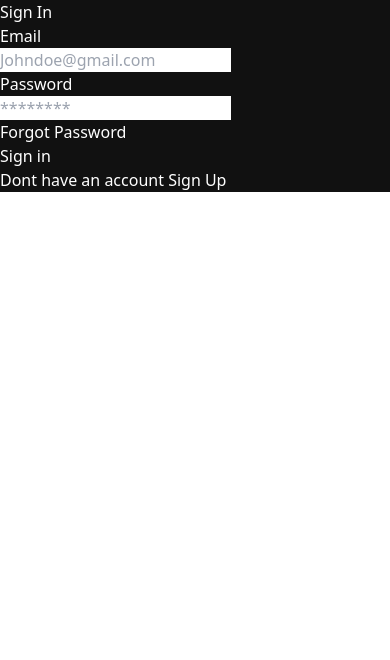
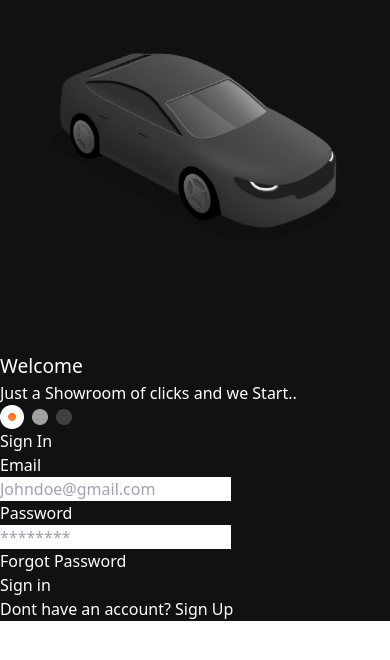
Before and after one commit to Talha-24/Car_Rental_Service, a React (Vite) app: page / in a window 390 px wide. Shown: the top 660 px of the page. Built offline with nearby package versions, Linux system fonts and the light colour scheme.

Commit message:
Completed the Login Form , also its responsive part,Remeber only UI

```diff
--- a/src/App.jsx
+++ b/src/App.jsx
@@ -1,10 +1,10 @@
-import Login from "./assets/Components/SignUp/Login"
+import SignUp from "./assets/Components/SignUp/SignUp"
 
 
 const App = () => {
   return (
     <div className="flex items-center justify-center app">
-     <Login/>
+    <SignUp/>
 
     </div>
   )
--- a/src/assets/Components/Common/Section.jsx
+++ b/src/assets/Components/Common/Section.jsx
@@ -1,7 +1,7 @@
 
 const Section = () => {
   return (
-    <div className='bg-[#FF6E1C] w-[410px] flex items-center justify-center flex-col py-[200px] h-[100vh]'>
+    <div className='bg-[#FF6E1C] w-[410px] flex items-center justify-center flex-col py-[200px] h-[100vh] signupform'>
         <div id="image">
             <img  className="object-cover w-[100%] h-[50vh] bg-[#FF6E1C]" src="src\assets\images\carone.png" alt="" />
         </div>
--- a/src/assets/Components/SignUp/Login.jsx
+++ b/src/assets/Components/SignUp/Login.jsx
@@ -2,27 +2,27 @@
 
 const Login = () => {
   return (
-    <div className="bg-[#f22222] w-[500px] flex flex-col items-center justify-center h-[100vh]">
+    <div className="bg-[#ffffff] w-[410px] flex flex-col items-center justify-center h-[100vh] section">
         <form className="flex flex-col items-center justify-center">
             <div className="flex flex-col gap-3" >
                 <h2 className="text-4xl font-bold text-[#19345F]">Sign In</h2>
                 <div id="email">
-                    <p className="text-black">Email</p>
-                    <input  type="text" placeholder="Johndoe@gmail.com" className="bg-[#F4F2F3] placeholder:text-gray-400 font-semibold text-gray-500 rounded px-2 py-2 w-[290px]" />
+                    <p className="text-[#19345F]">Email</p>
+                    <input  type="text" placeholder="Johndoe@gmail.com" className="bg-[#F4F2F3] placeholder:text-gray-400 text-sm text-gray-500 rounded-sm px-2 py-[5px] w-[290px] signupinput" />
                 </div>
                 <div id="password">
-                    <p className="text-black">Password</p>
-                    <input type="password" placeholder="********" className="bg-[#F4F2F3] placeholder:text-gray-400 font-semibold text-gray-500 rounded px-2 py-2 w-[290px]" />
+                    <p className="text-[#19345F]">Password</p>
+                    <input type="password" placeholder="********" className="bg-[#F4F2F3] placeholder:text-gray-400 font-semibold placeholder:text-sm text-gray-500 rounded-sm px-2 py-[5px] w-[290px] signupinput" />
                 </div>
-                <div id="forgotpassword">
-                    <p>Forgot Password</p>
+                <div id="forgotpassword" className="my-[10px] text-right text-[#FF5C00]">
+                    <p className="underline font-semibold">Forgot Password</p>
                 </div>
 
             </div>
             <div>
-                <button className="bg-[#FF6E1C] w-[290px] py-[5px] font-semibold ">Sign in</button>
-                <div>
-                    <p>Dont have an account <a href="">Sign Up</a></p>
+                <button className="bg-[#FF5C00] text-sm w-[290px] py-[5px] font-semibold rounded-sm signupbtn">Sign in</button>
+                <div className="text-center">
+                    <p className="text-sm text-[#B4B3D1] my-[10px]">Dont have an account? <a href="" className="font-semibold text-[#FF5C00]"> Sign Up</a></p>
                 </div>
             </div>
 
--- /dev/null
+++ b/src/assets/Components/SignUp/SignUp.jsx
@@ -0,0 +1,14 @@
+
+import Section from '../Common/Section'
+import Login from './Login'
+
+const SignUp = () => {
+  return (
+    <div className='flex flex-row items-center justify-center signup'>
+        <Section/>
+        <Login/>
+    </div>
+  )
+}
+
+export default SignUp
--- a/src/index.css
+++ b/src/index.css
@@ -10,3 +10,28 @@
   background-color: #111;
   color: white;
 }
+@media (max-width: 820px){
+.signup{
+  display: flex;
+  flex-direction: column;
+}
+.section{
+  width: 100vmin;
+
+
+}
+.signupform{
+  width: 100vmin;
+}
+}
+
+
+@media (max-width: 320px){
+  .signupinput{
+    width: 100%;
+
+  }
+  .signupbtn{
+    width: 100%;
+  }
+}
```
